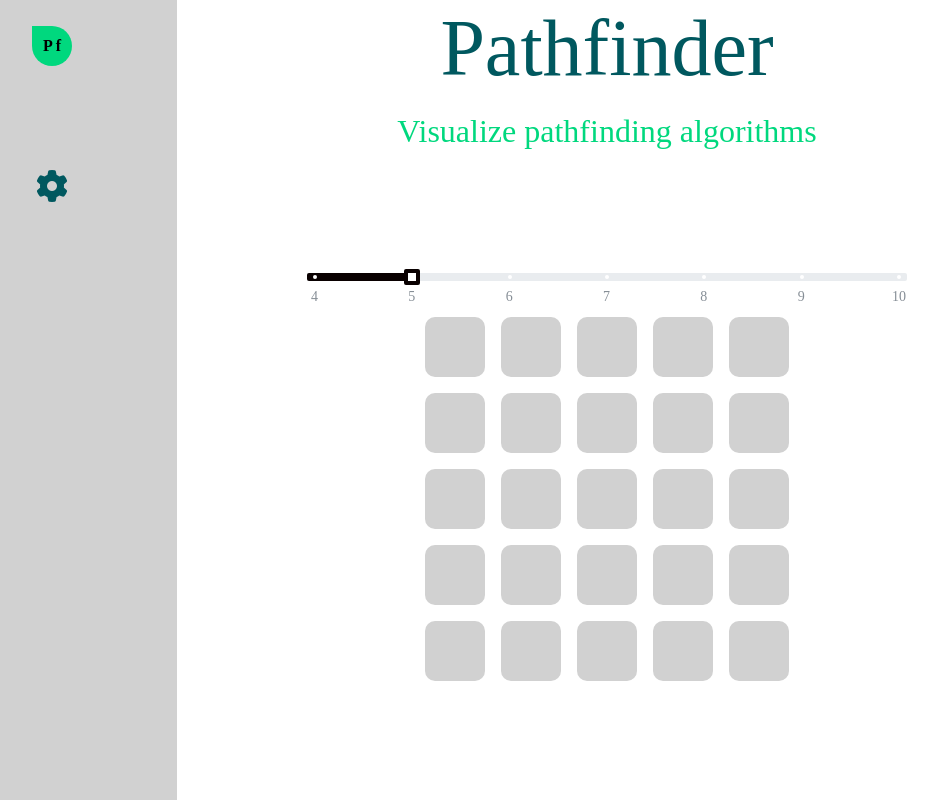
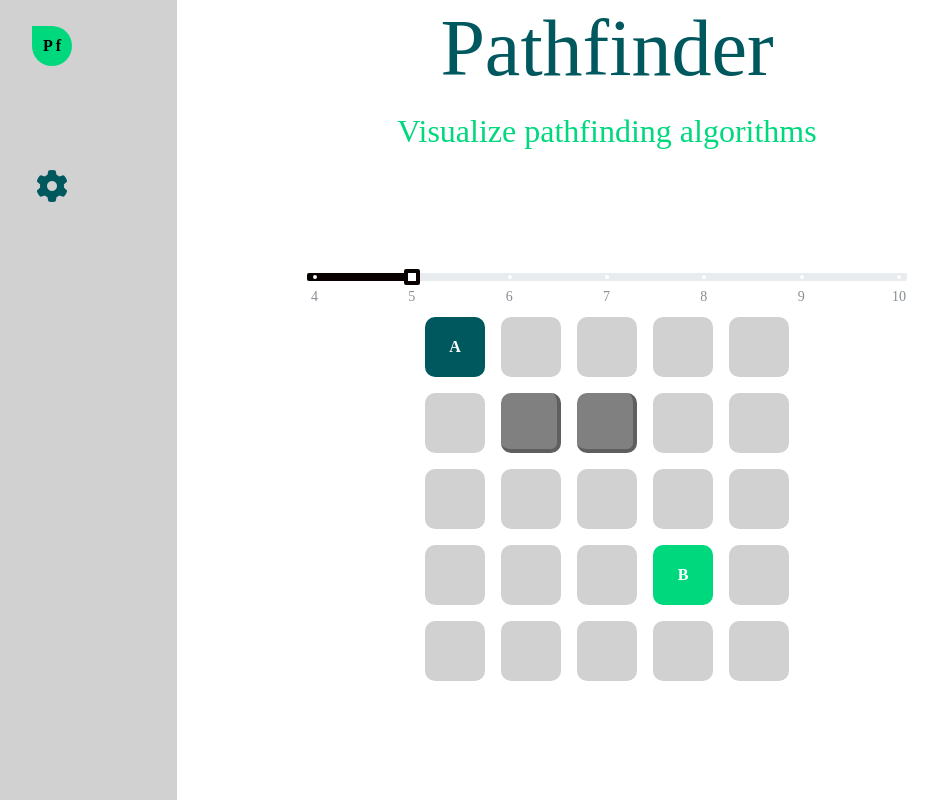
Before and after one commit to jakovg1/algo-visualizer, a React (Vite) app: page / in a window 1280 px wide. Shown: the whole page, without its empty margins (73-1011 px from the left). Built offline with nearby package versions, Linux system fonts and the light colour scheme; a web font is replaced by a local one.

Commit message:
Add square coloring

```diff
--- a/src/components/Grid.constants.tsx
+++ b/src/components/Grid.constants.tsx
@@ -1,3 +1,10 @@
 export const defaultDimension = 5;
 export const minDimension = 4;
 export const maxDimension = 10;
+
+export enum SquareCell {
+  PointA,
+  PointB,
+  Empty,
+  Obstacle,
+}
--- a/src/components/Grid.scss
+++ b/src/components/Grid.scss
@@ -12,6 +12,11 @@
   background-color: $custom-gray;
   border-radius: 10px;
   margin: 8px;
+  display: flex;
+  justify-content: center;
+  align-items: center;
+  font-weight: bolder;
+  color: white;
 
   transition: background-color 350ms ease-out;
 
@@ -25,9 +30,13 @@
 }
 
 .pointB {
-  background-color: $custom-blue;
+  background-color: $custom-green;
 }
 
 .obstacle {
   background-color: gray;
+  //   border: 2px black solid;
+  border-width: 0 4px 4px 0;
+  border-style: none solid solid none;
+  border-color: rgb(95, 95, 95);
 }
--- a/src/components/Grid.tsx
+++ b/src/components/Grid.tsx
@@ -1,10 +1,15 @@
 import React, { useState } from "react";
 import "./Grid.scss";
-import { Button, Slider } from "@mantine/core";
-import { defaultDimension, maxDimension, minDimension } from "./Grid.constants";
+import { Slider } from "@mantine/core";
+import {
+  defaultDimension,
+  maxDimension,
+  minDimension,
+  SquareCell,
+} from "./Grid.constants";
 
-function MakeSquareMatrix(n: number): number[][] {
-  return Array.from({ length: n }).map(() => Array(n).fill(0));
+function MakeSquareMatrix(n: number): SquareCell[][] {
+  return Array.from({ length: n }).map(() => Array(n).fill(SquareCell.Empty));
 }
 
 function GetArrayOfInts(begin: number, end: number): Array<number> {
@@ -15,9 +20,39 @@ function GetArrayOfInts(begin: number, end: number): Array<number> {
   return arr;
 }
 
+// Util functions for Grid
+// function isCellPointA(grid: SquareCell[][], i: number, j: number): boolean {
+//   return grid[i][j] === SquareCell.PointA;
+// }
+// function isCellPointB(grid: SquareCell[][], i: number, j: number): boolean {
+//   return grid[i][j] === SquareCell.PointB;
+// }
+// function isCellObstacle(grid: SquareCell[][], i: number, j: number): boolean {
+//   return grid[i][j] === SquareCell.Obstacle;
+// }
+
+function getStylingOfSquare(square: SquareCell): string {
+  if (square === SquareCell.PointA) return "pointA";
+  if (square === SquareCell.PointB) return "pointB";
+  if (square === SquareCell.Obstacle) return "obstacle";
+  return "";
+}
+
+function getInlineHTMLOfSquare(square: SquareCell): string {
+  if (square === SquareCell.PointA) return "A";
+  if (square === SquareCell.PointB) return "B";
+  return "";
+}
+////////////////////////////////////////////////////////////////////////
+
 function Grid() {
   const [dimension, changeDimension] = useState(defaultDimension);
-  const grid: boolean[][] = MakeSquareMatrix(dimension);
+  const grid: SquareCell[][] = MakeSquareMatrix(dimension);
+
+  grid[0][0] = SquareCell.PointA;
+  grid[3][3] = SquareCell.PointB;
+  grid[1][1] = SquareCell.Obstacle;
+  grid[1][2] = SquareCell.Obstacle;
 
   //Slider
   const sliderMarks = [
@@ -43,9 +78,9 @@ function Grid() {
       {grid.map((row, i) => (
         <span key={i} className="row">
           {row.map((square, j) => (
-            <p key={j} className="square">
-              {/* {square} */}
-            </p>
+            <div key={j} className={"square " + getStylingOfSquare(square)}>
+              {getInlineHTMLOfSquare(square)}
+            </div>
           ))}
         </span>
       ))}
```
